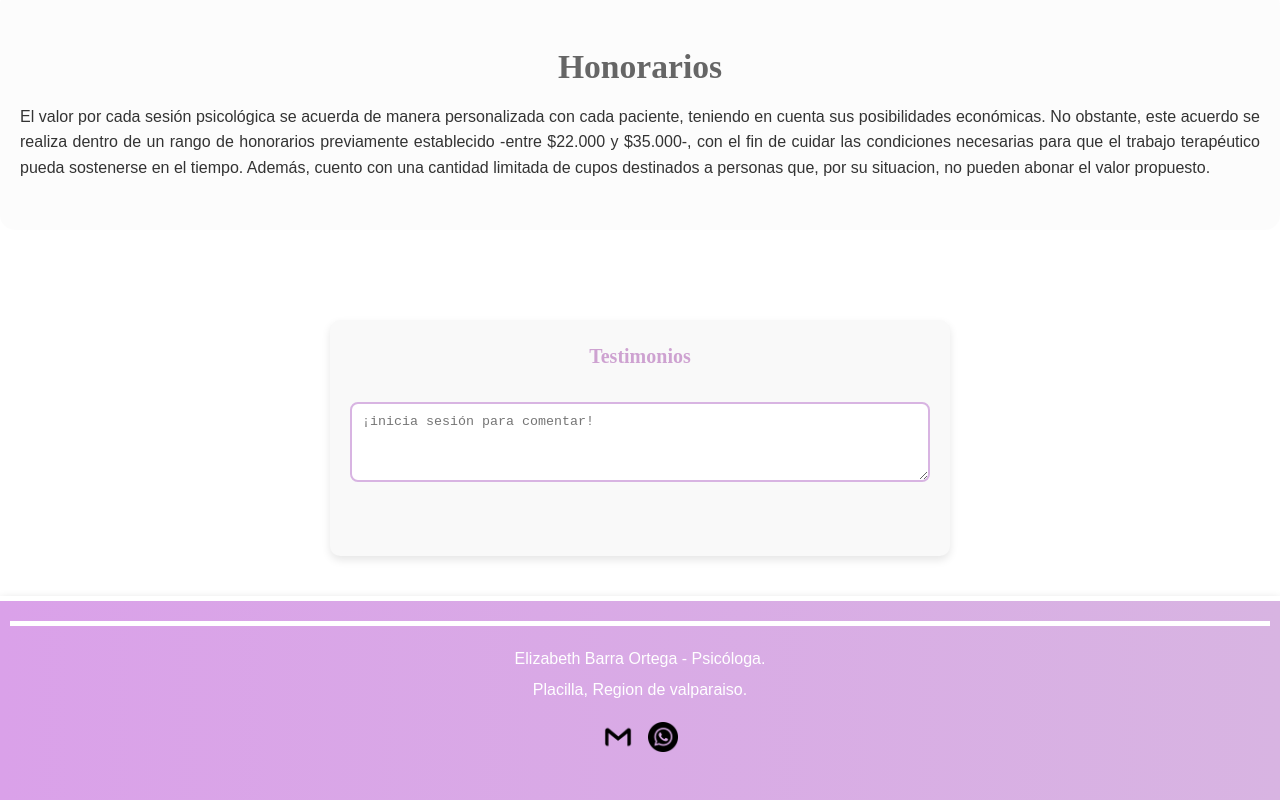
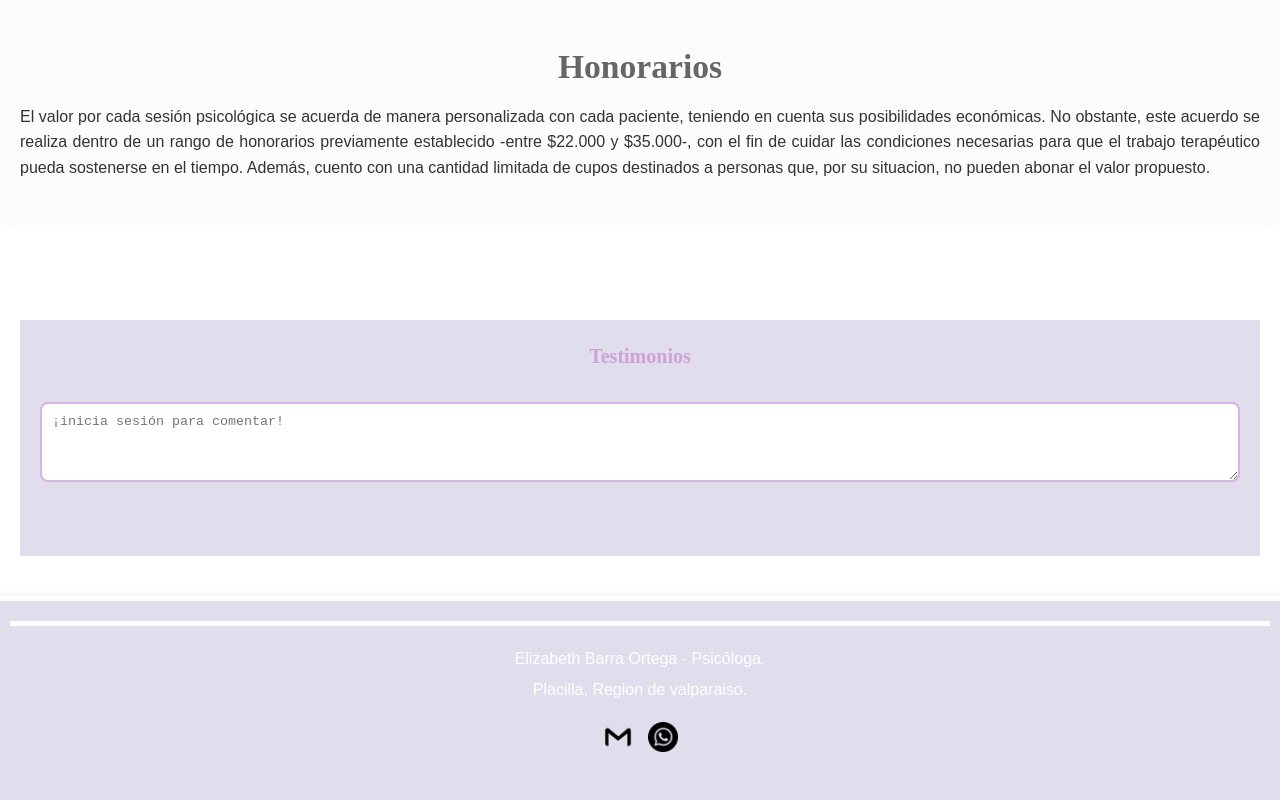
Before and after one commit to ingenieriaDanielBarra/ProyectoPsicologa2, a plain HTML site: page psicologia-frontend/public/index.html in a window 1280 px wide. Shown: the part 1420-2220 px from the top of the page. Drawn offline with nearby package versions, Linux system fonts and the light colour scheme; some packages are replaced by stand-ins of ours; no server answers; a script that the page names is missing.

Commit message:
cambio colores sitios

```diff
--- a/psicologia-frontend/public/estilos.css
+++ b/psicologia-frontend/public/estilos.css
@@ -777,13 +777,13 @@ section {
 
 .comentarios {
     font-family: Arial, sans-serif;
-    width: 50%; /* Ajusta el ancho al 50% del contenedor */
-    margin: auto;
+    /* width: 50%;  */
+    /* margin: auto; */
     margin-top: 50px;
     padding: 20px;
-    background-color: #f9f9f9;
-    border-radius: 10px;
-    box-shadow: 0 4px 8px rgba(0, 0, 0, 0.1);
+    background-color: #e0dded;
+    /* border-radius: 10px; */
+    /* box-shadow: 0 4px 8px rgba(0, 0, 0, 0.1); */
 }
 .comentarios h1{
     font-size: 20px;
@@ -899,7 +899,8 @@ textarea{
 
 /* background: linear-gradient(to right,  #8a4f91, #aa86c9); */
 footer {
-    background: linear-gradient(to right,#daa1e9,#d8b4e2);
+    /* background: linear-gradient(to right,#e0dded,#e0dded); */
+    background-color: #e0dded;
     color: white;
     padding: 20px 10px;
     text-align: center;
```
